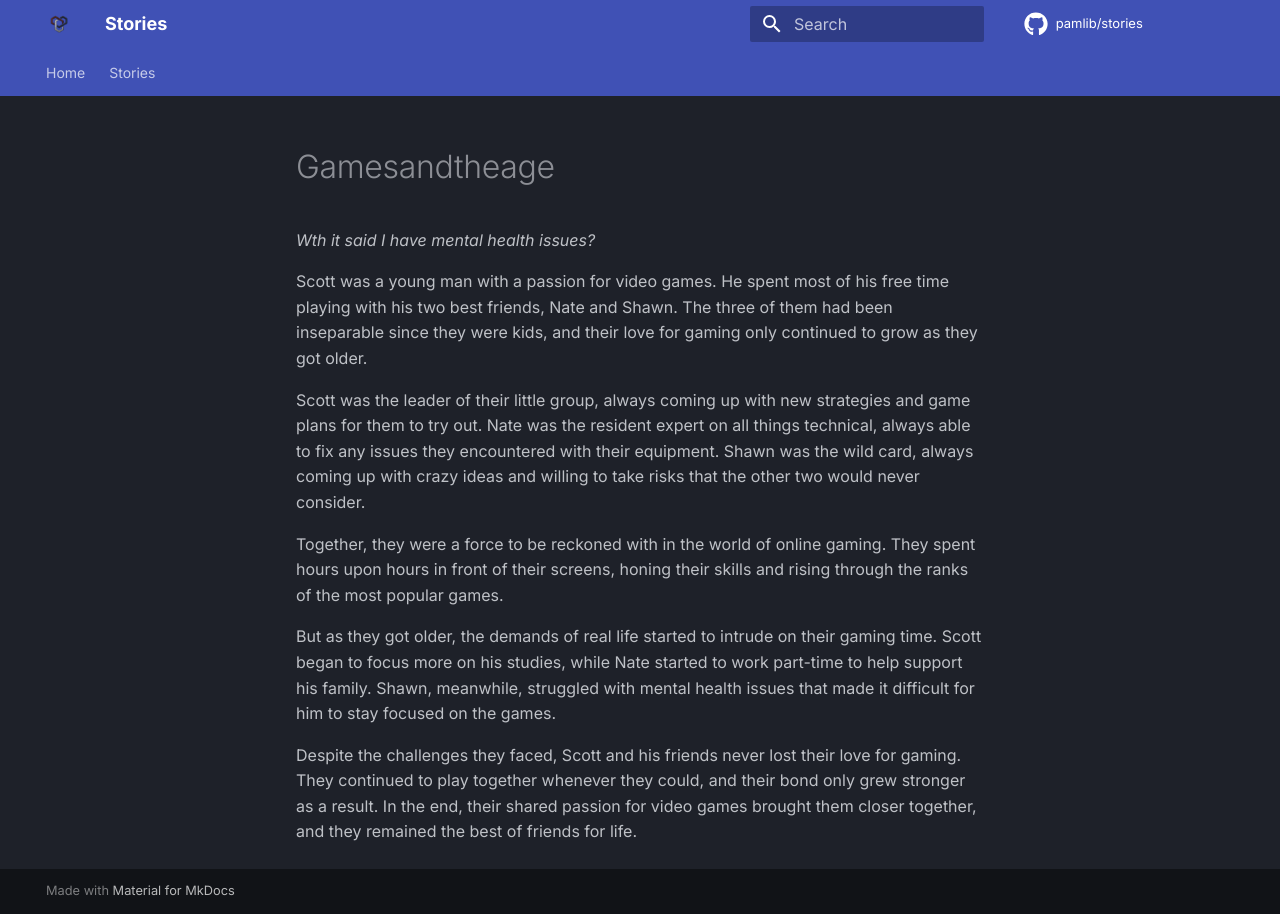
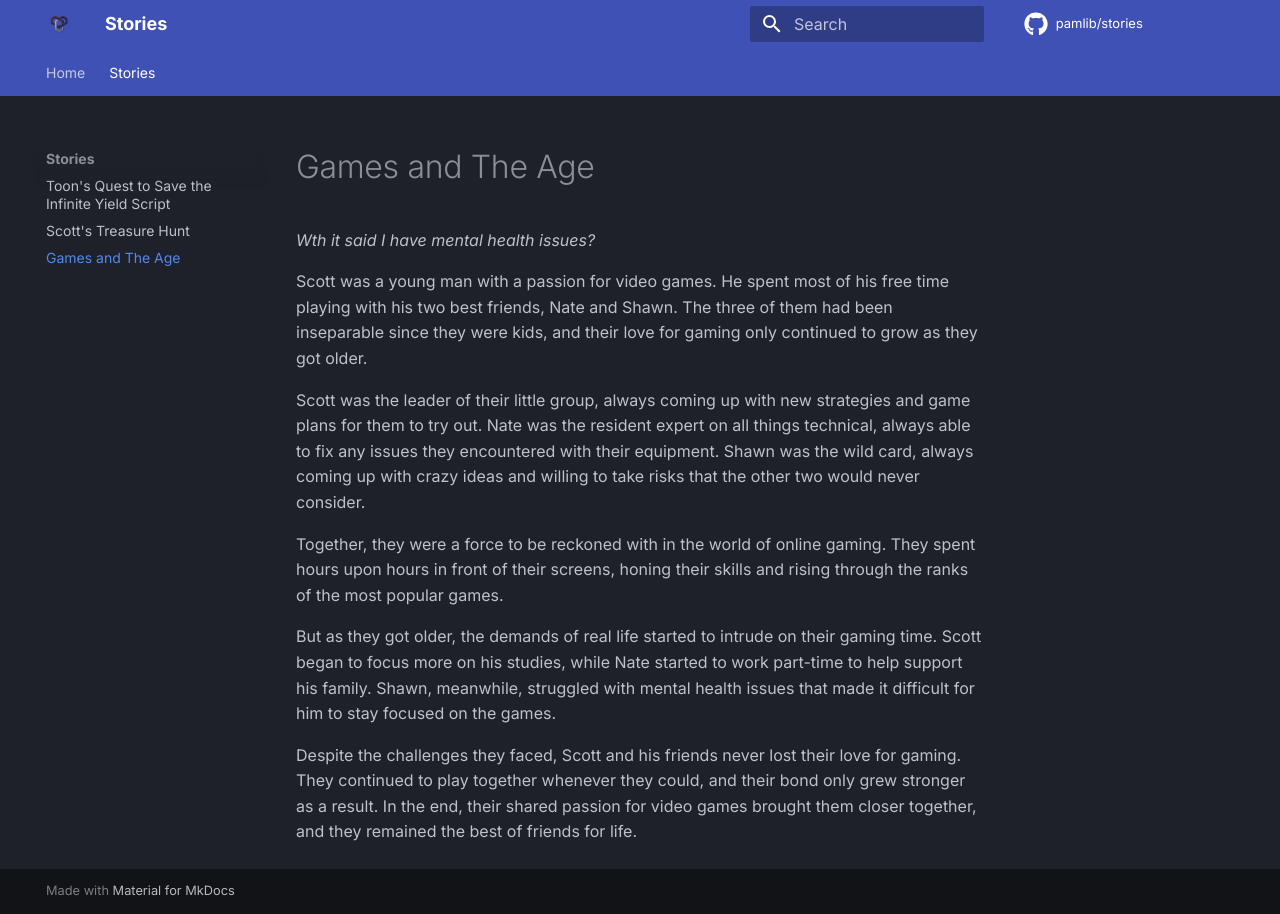
Before and after one commit to pamlib/stories, an MkDocs documentation site: the page built from docs/stories/gamesandtheage.md, in a window 1280 px wide. Built offline with MkDocs 1.6.1 and Material for MkDocs 9.7.7, drawn with Linux system fonts in a browser that asks for light colours; comment, search, counter and statistics services are not loaded.

Commit message:
Update mkdocs.yml

```diff
--- a/mkdocs.yml
+++ b/mkdocs.yml
@@ -24,6 +24,8 @@ nav:
   - Stories:
     - "Toon's Quest to Save the Infinite Yield Script": stories/toonsquesttosavetheinfiniteyieldscript.md
     - "Scott's Treasure Hunt": stories/scottstreasurehunt.md
+    - "Games and The Age": stories/gamesandtheage.md
+
 
 markdown_extensions:
   - admonition
```
